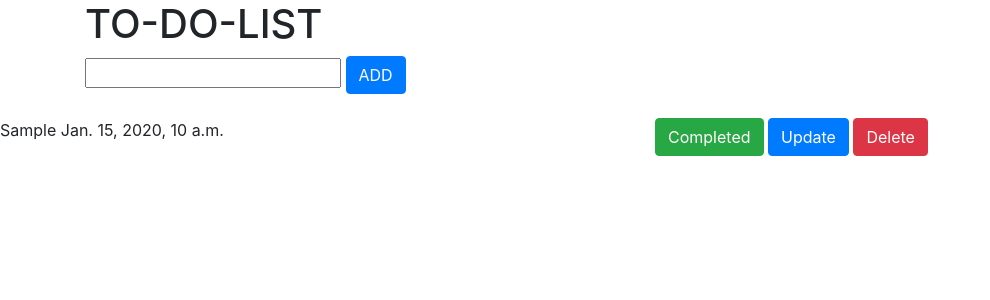
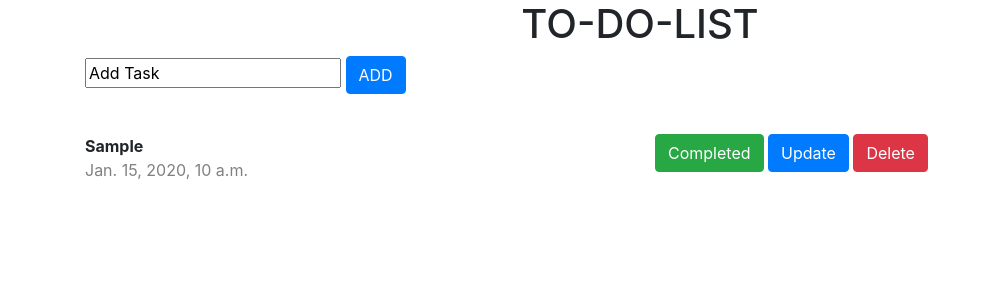
Before and after one commit to GabrielAnton21/Django-Test-Project, a Django app: page /ToDoList/ in a window 1280 px wide. Shown: the top 300 px of the page, without its empty margins (0-990 px from the left). Run offline with Django 3.2, Linux system fonts and the light colour scheme; tables that the repository leaves empty hold one stand-in row (values such as "Sample post"); some libraries are stand-ins or nearby versions.

Commit message:
worked on complete

```diff
--- a/ToDoList/models.py
+++ b/ToDoList/models.py
@@ -4,6 +4,6 @@
 # Create your models here.
 
 class Tasks(models.Model):
-    task = models.CharField(max_length=200)
+    task = models.CharField(max_length=200, default="Add Task")
     completed = models.BooleanField(default=False)
     created_at = models.DateTimeField(auto_now_add=True)
--- a/templates/tasks/delete-form.html
+++ b/templates/tasks/delete-form.html
@@ -6,14 +6,14 @@
     <meta name="viewport" content="width=device-width, initial-scale=1, shrink-to-fit=no">
 
 <link rel="stylesheet" href="https://stackpath.bootstrapcdn.com/bootstrap/4.1.3/css/bootstrap.min.css" integrity="sha384-MCw98/SFnGE8fJT3GXwEOngsV7Zt27NXFoaoApmYm81iuXoPkFOJwJ8ERdknLPMO" crossorigin="anonymous">
-{#    <link rel="stylesheet" href="{% load bootstrap4  %}">#}
+
     <title>Delete Tasks</title>
 </head>
 <body>
     <div class="container">
         <div class="row">
             <div class="col-sm">
-                <h1>TO-DO-LIST</h1>
+                <h1 style="text-align: center">TO-DO-LIST</h1>
             </div>
         </div>
         <div class="row">
--- a/templates/tasks/tasks.html
+++ b/templates/tasks/tasks.html
@@ -1,3 +1,4 @@
+{% load crispy_forms_filters %}
 
 {% load crispy_forms_tags  %}
 <!DOCTYPE html>
@@ -17,19 +18,18 @@
     <div class="container">
         <div class="row">
             <div class="col-sm">
-                <h1>TO-DO-LIST</h1>
+                <h1 style="text-align: center">TO-DO-LIST</h1>
             </div>
         </div>
         <div class="row">
             <div class="col-sm">
-{#                <div class="input-group mb-3">#}
-{#                  <input type="text" class="form-control" placeholder="Add tasks" aria-label="Add tasks" aria-describedby="basic-addon2">#}
-{#                  <div class="input-group-append">#}
-                    <form method="post">
+                <div class="input-group mb-3">
+                    <form style="text-align: center" method="post">
                         {% csrf_token %}
                         {{ form.task }}
                         <input class="btn btn-primary" type="submit" value="ADD">
                     </form>
+                    <div class="input-group-append">
                   </div>
                 </div>
             </div>
@@ -38,11 +38,11 @@
         {% for t in tasks %}
             <div class="row">
                 <div class="col-sm" id="info">
-                    {{ t.task }}
-                    {{ t.created_at }}
+                    <strong>{{ t.task }}</strong>
+                    <p style="color:grey">{{ t.created_at }}</p>
                 </div>
                 <div class="col-sm">
-                    <input class="btn btn-success" type="button" value="Completed" id="Completed" />
+                    <input class="btn btn-success" type="button" value="Completed" id="Completed">
                     <a class="btn btn-primary" href="{% url 'update' t.id%}">Update</a>
                     <a class="btn btn-danger" href="{% url 'delete' t.id%}">Delete</a>
                 </div>
@@ -50,16 +50,20 @@
         {% endfor %}
         <br>
     </div>
+
+
     {% endblock %}
-{#    <script>#}
-{#        $(document).ready(function){#}
-{#            $('#Completed').click(function(){#}
-{#            if ($(document).getAttribute("info")){#}
-{#            }#}
-{#    });#}
-{#  });#}
-{#    </script>#}
+
     <script src="https://code.jquery.com/jquery-3.5.1.slim.min.js" integrity="sha384-DfXdz2htPH0lsSSs5nCTpuj/zy4C+OGpamoFVy38MVBnE+IbbVYUew+OrCXaRkfj" crossorigin="anonymous"></script>
     <script src="https://cdn.jsdelivr.net/npm/popper.js@1.16.0/dist/umd/popper.min.js" integrity="sha384-Q6E9RHvbIyZFJoft+2mJbHaEWldlvI9IOYy5n3zV9zzTtmI3UksdQRVvoxMfooAo" crossorigin="anonymous"></script>
     <script src="https://stackpath.bootstrapcdn.com/bootstrap/4.5.0/js/bootstrap.min.js" integrity="sha384-OgVRvuATP1z7JjHLkuOU7Xw704+h835Lr+6QL9UvYjZE3Ipu6Tp75j7Bh/kR0JKI" crossorigin="anonymous"></script>
+
+    <script>
+        $(document).ready(function(){
+        $('#Completed').click(function(){
+            $('#Completed').hide();
+            $('#info').wrap("<strike>");
+            });
+        });
+    </script>
 </body>
```
Also changed, not shown: templates/tasks/update-form.html (+5 -3 lines), db.sqlite3.
